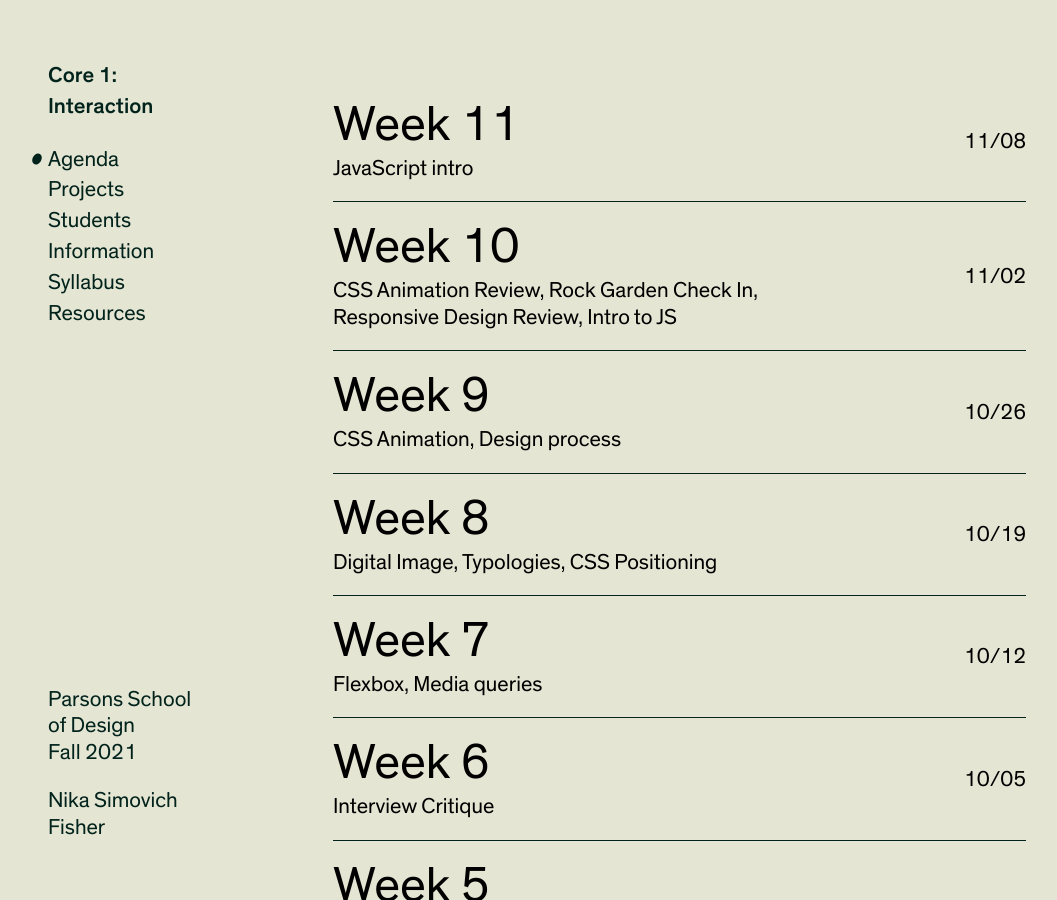
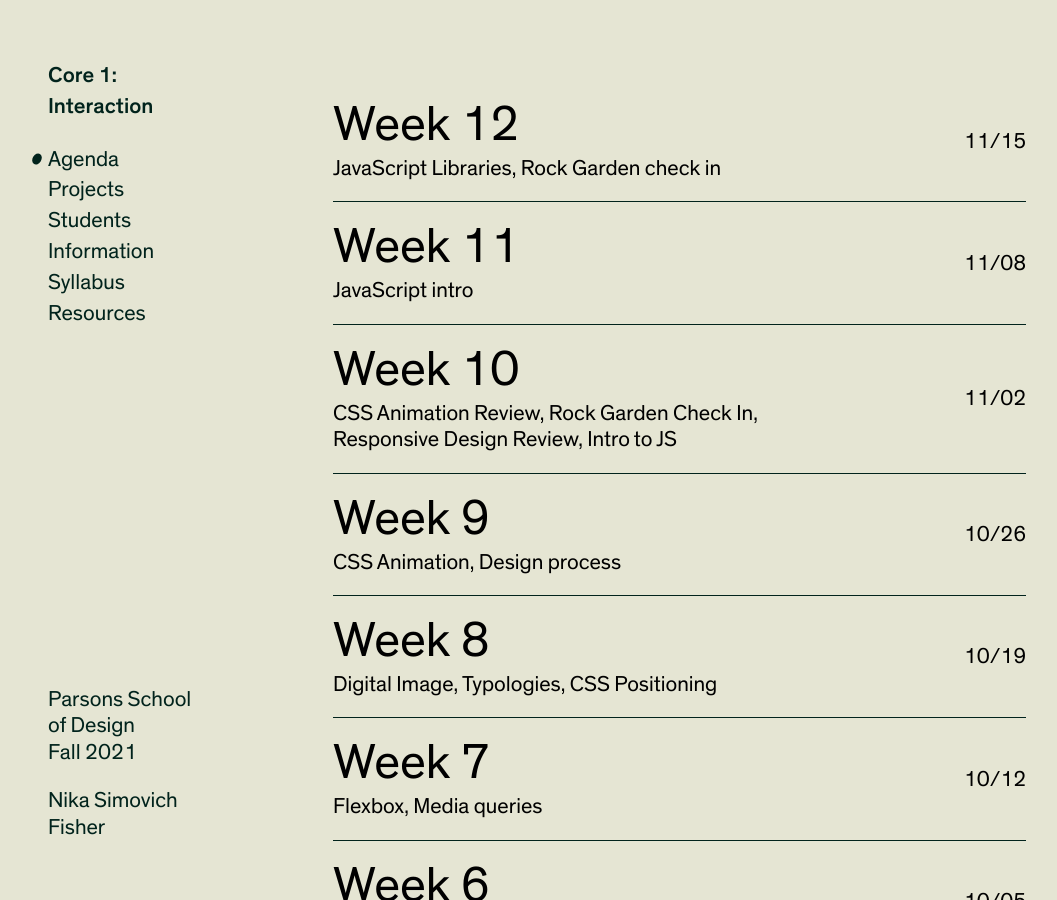
Before and after one commit to nikasimovich/cif21, a Jekyll site: the page built from agenda.html, in a window 1280 px wide and 900 px high. Shown: the whole window, without its empty margins (12-1069 px from the left). Built offline with Jekyll 4.4.1, drawn with Linux system fonts in a browser that asks for light colours; part of the change alters nothing that is shown.

Commit message:
Add agenda

```diff
--- a/_agendas/week-11.md
+++ b/_agendas/week-11.md
@@ -8,7 +8,7 @@ summary: JavaScript intro
 ### Tuesday, In Class
 
 - [Zoom Link](https://NewSchool.zoom.us/my/nikafisher) for those who can&rsquo;t attend. We should all be meeting in person at 63 Fifth Ave Room: 502
-- [Today&rsquo;s Notes](https://paper.dropbox.com/doc/Parsons-CI-Week-11-JavaScript-Intro--BVwGYnGXiw4eNhomlqJS6wZLAQ-f6YFQrbIw62jgrHsqnLHP)
+- [Today&rsquo;s Notes](https://paper.dropbox.com/doc/Parsons-CI-Week-12-JavaScript-Libraries--BWSoL21w7DdPNo50NI8rR07lAQ-g0cYvb5Z56LZwnVxNvHdF)
 - JavaScript Notes and Coding Activity
 
 
@@ -16,4 +16,4 @@ summary: JavaScript intro
 
 - Design Journal: Reminder, you should have around 10 items in your design diary. I will collect them a final time at the end of the semester.
 - Rock Garden is extended by one week. Begin programming your Rock Garden. Email me if you would like feedback. Final project is due on 11/23
-- Complete the in-class JavaScript Exercise and submit it on Canvas.
+- Complete the two in-class p5.Js Exercises and submit it on Canvas.
--- /dev/null
+++ b/_agendas/week-12.md
@@ -0,0 +1,19 @@
+---
+title:            Week 12
+start_date:       2021-11-07 00:00:00 -0500
+date_range:       11/15
+summary: JavaScript Libraries, Rock Garden check in
+---
+
+### Tuesday, In Class
+
+- [Zoom Link](https://NewSchool.zoom.us/my/nikafisher) for those who can&rsquo;t attend. We should all be meeting in person at 63 Fifth Ave Room: 502
+- [Today&rsquo;s Notes](https://paper.dropbox.com/doc/Parsons-CI-Week-12-JavaScript-Libraries--BWSoL21w7DdPNo50NI8rR07lAQ-g0cYvb5Z56LZwnVxNvHdF)
+- Introduce JavaScript Libraries and P5.js
+- Work on p5.js activities while I meet with you individually
+
+### Homework
+
+- Rock Garden is due next class on 11/23. We are meeting online. [Review the critique information, complete your project, and prepare your presentation for the start of class.](https://paper.dropbox.com/doc/Parsons-CI-Week-12-JavaScript-Libraries--BWSoL21w7DdPNo50NI8rR07lAg-g0cYvb5Z56LZwnVxNvHdF#:uid=287216159275559130069770&h2=Rock-Garden-Critique-Instructi)
+- Complete the two in-class P5.js Exercises and submit it on Canvas. Due in 2 weeks on 11/30.
+- Design Journal: Reminder, you should have around 11 items in your design diary. I will collect them a final time at the end of the semester.
```
